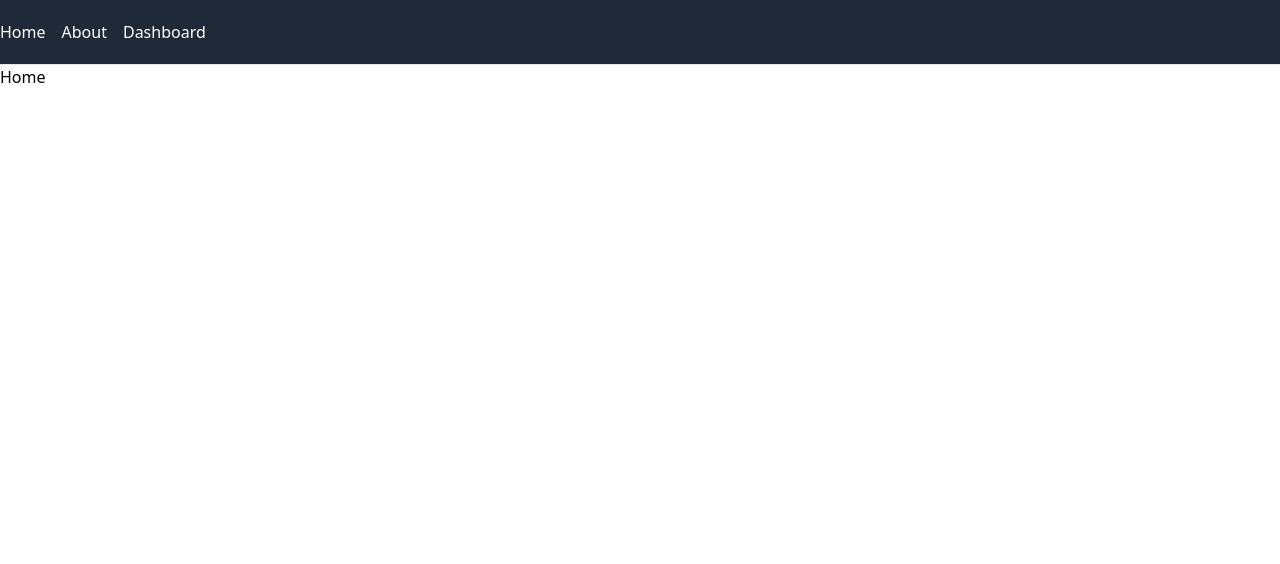
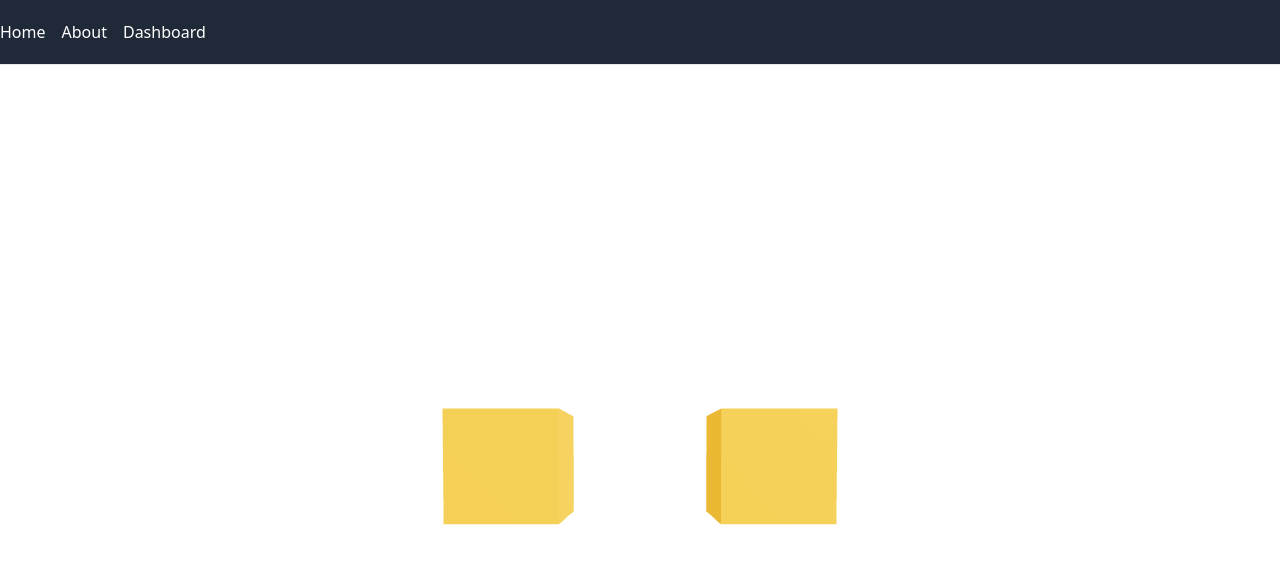
Before and after one commit to GuillaumeQuenneville/guillaumequenneville.github.io, a React (Vite) app: page / in a window 1280 px wide. Shown: the top 564 px of the page. Built offline with nearby package versions, Linux system fonts and the light colour scheme.

Commit message:
Added three dep

```diff
--- a/package.json
+++ b/package.json
@@ -10,9 +10,12 @@
     "deploy": "npm run build; cd dist; git add .; git commit -m \"Build output as of $(git log '--format=format:%H' main -1)\"; git push origin gh-pages"
   },
   "dependencies": {
+    "@react-three/fiber": "^8.12.0",
+    "@types/three": "^0.149.0",
     "react": "^18.2.0",
     "react-dom": "^18.2.0",
-    "react-router-dom": "^6.9.0"
+    "react-router-dom": "^6.9.0",
+    "three": "^0.150.1"
   },
   "devDependencies": {
     "@types/react": "^18.0.27",
--- a/src/App.tsx
+++ b/src/App.tsx
@@ -1,25 +1,26 @@
 import * as React from "react";
 import { Routes, Route, Outlet, Link, Navigate } from "react-router-dom";
+import Three from "./pages/Three";
 
 function App() {
   return (
-    <div>
+    <>
       <Routes>
         <Route path="/" element={<Layout />}>
-          <Route index element={<Home />} />
+          <Route index element={<Three />} />
           <Route path="about" element={<About />} />
           <Route path="dashboard" element={<Dashboard />} />
           <Route path="404" element={<NoMatch />} />
           <Route path="*" element={<Navigate replace to="/404" />} />
         </Route>
       </Routes>
-    </div>
+    </>
   );
 }
 
 function Layout() {
   return (
-    <div className="min-h-screen">
+    <div className="h-screen">
       <div className="bg-gray-800 text-white">
         <div className="mx-auto max-w-7xl">
           <nav className="flex h-16 items-center justify-between">
--- /dev/null
+++ b/src/pages/Three.tsx
@@ -0,0 +1,37 @@
+import * as THREE from "three";
+
+import React, { useRef, useState } from "react";
+import { Canvas, useFrame, ThreeElements } from "@react-three/fiber";
+
+function Box(props: ThreeElements["mesh"]) {
+  const ref = useRef<THREE.Mesh>(null!);
+  const [hovered, hover] = useState(false);
+  const [clicked, click] = useState(false);
+  useFrame((state, delta) => (ref.current.rotation.x += delta));
+  return (
+    <mesh
+      {...props}
+      ref={ref}
+      scale={clicked ? 1.5 : 1}
+      onClick={(event) => click(!clicked)}
+      onPointerOver={(event) => hover(true)}
+      onPointerOut={(event) => hover(false)}
+    >
+      <boxGeometry args={[1, 1, 1]} />
+      <meshStandardMaterial color={hovered ? "hotpink" : "orange"} />
+    </mesh>
+  );
+}
+
+export default function Three() {
+  return (
+    <div className="h-full">
+      <Canvas>
+        <ambientLight />
+        <pointLight position={[10, 10, 10]} />
+        <Box position={[-1.2, 0, 0]} />
+        <Box position={[1.2, 0, 0]} />
+      </Canvas>
+    </div>
+  );
+}
```
Also changed, not shown: 1 other file (tests, documents, lock files or other folders).
